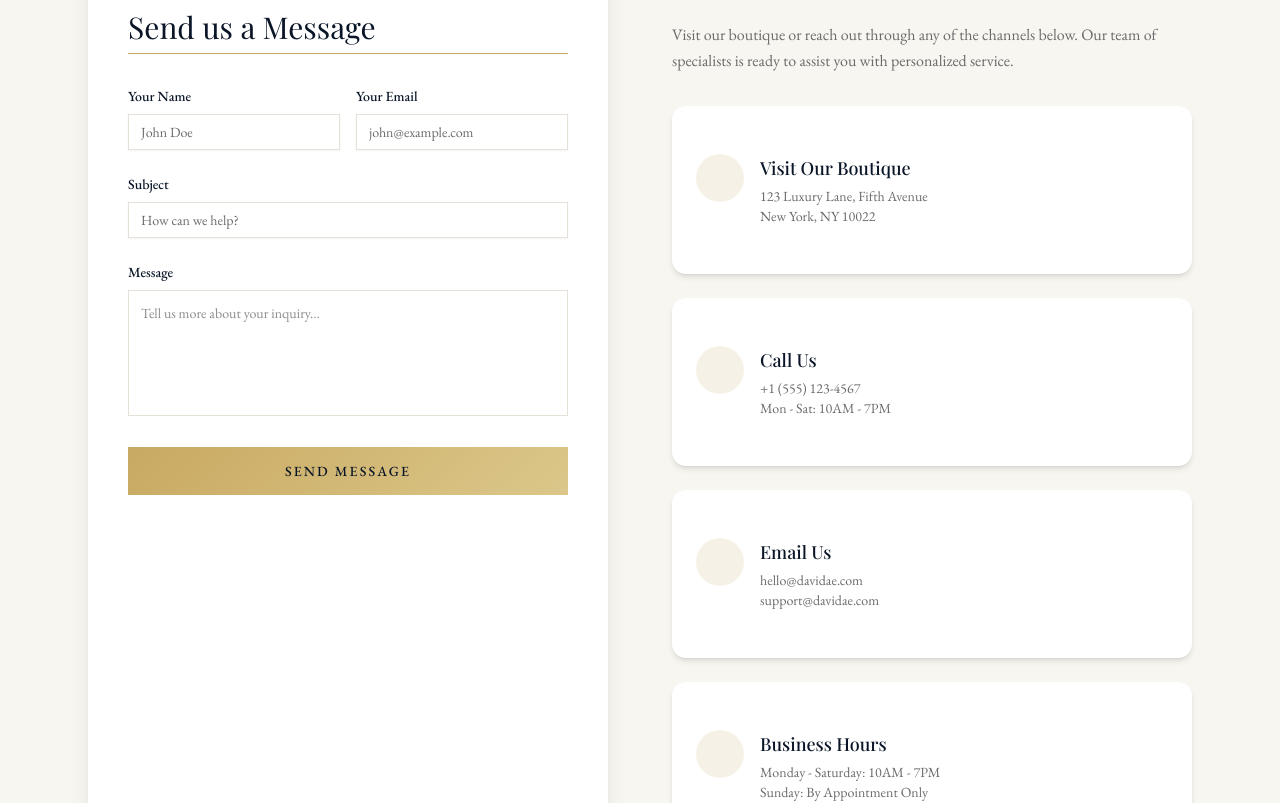
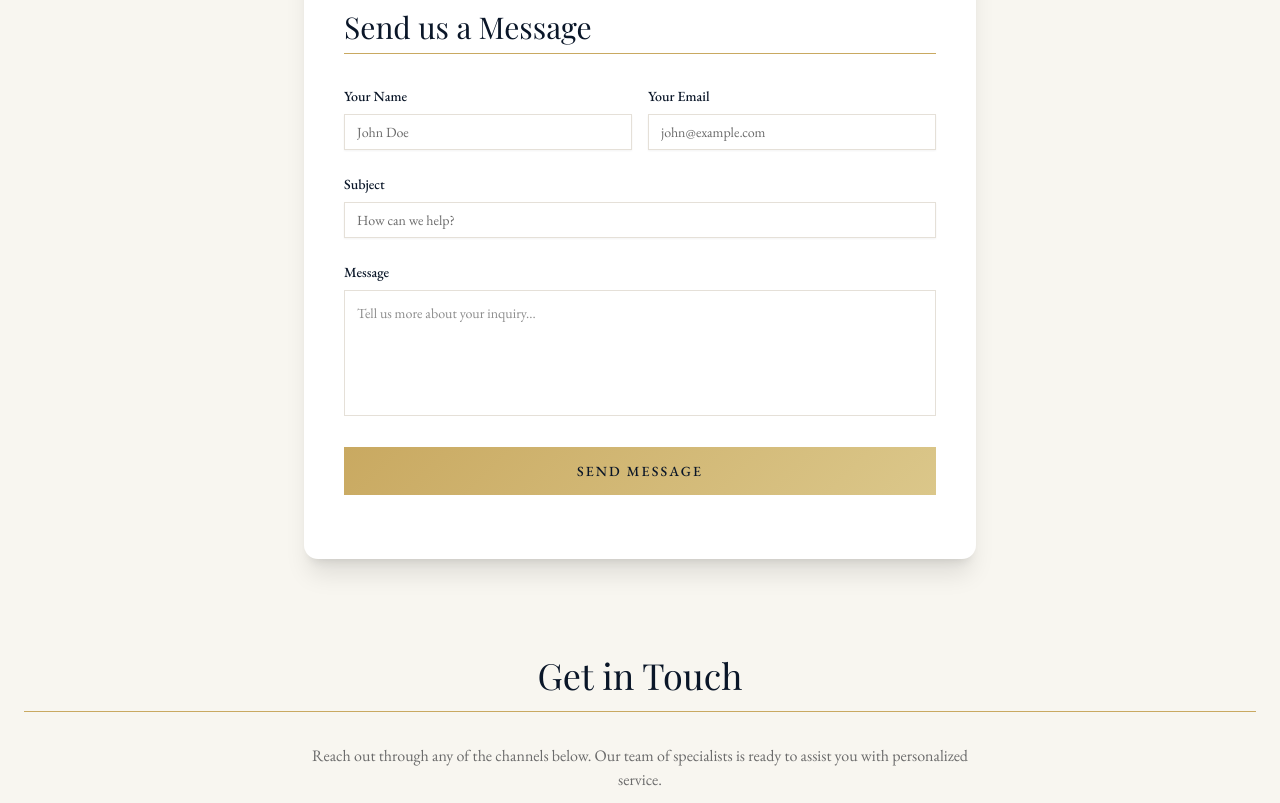
Before and after one commit to GECS12/davidaejewelry, a Next.js app: page /contacts in a window 1280 px wide. Shown: the part 580-1383 px from the top of the page. Built offline with nearby package versions, Linux system fonts and the light colour scheme; a web font is replaced by a local one.

Commit message:
Contacts

```diff
--- a/src/app/contacts/page.tsx
+++ b/src/app/contacts/page.tsx
@@ -61,9 +61,10 @@ export default function ContactsPage() {
 
       {/* Contact Content */}
       <section className="py-20 md:py-28 bg-[var(--cream)]">
-        <div className="max-w-6xl mx-auto px-6">
-          <div className="grid lg:grid-cols-2 gap-16">
-            {/* Contact Form */}
+        <div className="max-w-7xl mx-auto px-6">
+          <div className="flex flex-col items-center">
+            {/* Contact Form - Centered */}
+            <div className="w-full max-w-2xl mb-24">
               <Card className="border-none shadow-xl bg-white">
                 <CardContent className="p-8 md:p-10">
                   <h2
@@ -82,7 +83,7 @@ export default function ContactsPage() {
                       <div>
                         <label
                           htmlFor="name"
-                        className="block text-sm font-medium mb-2"
+                          className="block text-sm font-medium mb-2 text-left"
                           style={{ color: "var(--navy)" }}
                         >
                           Your Name
@@ -102,7 +103,7 @@ export default function ContactsPage() {
                       <div>
                         <label
                           htmlFor="email"
-                        className="block text-sm font-medium mb-2"
+                          className="block text-sm font-medium mb-2 text-left"
                           style={{ color: "var(--navy)" }}
                         >
                           Your Email
@@ -124,7 +125,7 @@ export default function ContactsPage() {
                     <div>
                       <label
                         htmlFor="subject"
-                      className="block text-sm font-medium mb-2"
+                        className="block text-sm font-medium mb-2 text-left"
                         style={{ color: "var(--navy)" }}
                       >
                         Subject
@@ -145,7 +146,7 @@ export default function ContactsPage() {
                     <div>
                       <label
                         htmlFor="message"
-                      className="block text-sm font-medium mb-2"
+                        className="block text-sm font-medium mb-2 text-left"
                         style={{ color: "var(--navy)" }}
                       >
                         Message
@@ -172,12 +173,13 @@ export default function ContactsPage() {
                   </form>
                 </CardContent>
               </Card>
+            </div>
 
-            {/* Contact Info */}
-            <div className="space-y-8">
-              <div>
+            {/* Contact Info - Balanced Grid below */}
+            <div className="w-full">
+              <div className="text-center mb-16">
                 <h2
-                  className="text-2xl md:text-3xl font-light mb-2"
+                  className="text-3xl md:text-4xl font-light mb-4"
                   style={{
                     fontFamily: "var(--font-playfair)",
                     color: "var(--navy)",
@@ -185,62 +187,34 @@ export default function ContactsPage() {
                 >
                   Get in Touch
                 </h2>
-                <Separator className="w-16 bg-[var(--gold)] mb-8" />
+                <Separator className="w-16 bg-[var(--gold)] mx-auto mb-8" />
                 <p
-                  className="text-base font-light leading-relaxed"
+                  className="text-base font-light mx-auto max-w-2xl"
                   style={{ color: "var(--muted-foreground)" }}
                 >
-                  Visit our boutique or reach out through any of the channels
-                  below. Our team of specialists is ready to assist you with
+                  Reach out through any of the channels below. Our team of specialists is ready to assist you with
                   personalized service.
                 </p>
               </div>
 
-              <div className="space-y-6">
-                <Card className="border-none shadow-md bg-white">
-                  <CardContent className="p-6 flex items-start gap-4">
+              <div className="grid grid-cols-1 md:grid-cols-3 gap-8">
+                <Card className="border-none shadow-md bg-white hover:shadow-lg transition-shadow">
+                  <CardContent className="p-8 flex flex-col items-center text-center gap-4">
                     <div
-                      className="w-12 h-12 rounded-full flex items-center justify-center flex-shrink-0"
+                      className="w-14 h-14 rounded-full flex items-center justify-center flex-shrink-0"
                       style={{ backgroundColor: "var(--gold)", opacity: 0.15 }}
                     >
-                      <MapPin className="w-5 h-5" style={{ color: "var(--gold)" }} />
+                      <Phone className="w-6 h-6" style={{ color: "var(--gold)" }} />
                     </div>
                     <div>
                       <h3
-                        className="text-lg font-medium mb-1"
-                        style={{ color: "var(--navy)" }}
-                      >
-                        Visit Our Boutique
-                      </h3>
-                      <p
-                        className="text-sm font-light"
-                        style={{ color: "var(--muted-foreground)" }}
-                      >
-                        123 Luxury Lane, Fifth Avenue
-                        <br />
-                        New York, NY 10022
-                      </p>
-                    </div>
-                  </CardContent>
-                </Card>
-
-                <Card className="border-none shadow-md bg-white">
-                  <CardContent className="p-6 flex items-start gap-4">
-                    <div
-                      className="w-12 h-12 rounded-full flex items-center justify-center flex-shrink-0"
-                      style={{ backgroundColor: "var(--gold)", opacity: 0.15 }}
-                    >
-                      <Phone className="w-5 h-5" style={{ color: "var(--gold)" }} />
-                    </div>
-                    <div>
-                      <h3
-                        className="text-lg font-medium mb-1"
+                        className="text-xl font-medium mb-2"
                         style={{ color: "var(--navy)" }}
                       >
                         Call Us
                       </h3>
                       <p
-                        className="text-sm font-light"
+                        className="text-sm font-light leading-relaxed"
                         style={{ color: "var(--muted-foreground)" }}
                       >
                         +1 (555) 123-4567
@@ -251,23 +225,23 @@ export default function ContactsPage() {
                   </CardContent>
                 </Card>
 
-                <Card className="border-none shadow-md bg-white">
-                  <CardContent className="p-6 flex items-start gap-4">
+                <Card className="border-none shadow-md bg-white hover:shadow-lg transition-shadow">
+                  <CardContent className="p-8 flex flex-col items-center text-center gap-4">
                     <div
-                      className="w-12 h-12 rounded-full flex items-center justify-center flex-shrink-0"
+                      className="w-14 h-14 rounded-full flex items-center justify-center flex-shrink-0"
                       style={{ backgroundColor: "var(--gold)", opacity: 0.15 }}
                     >
-                      <Mail className="w-5 h-5" style={{ color: "var(--gold)" }} />
+                      <Mail className="w-6 h-6" style={{ color: "var(--gold)" }} />
                     </div>
                     <div>
                       <h3
-                        className="text-lg font-medium mb-1"
+                        className="text-xl font-medium mb-2"
                         style={{ color: "var(--navy)" }}
                       >
                         Email Us
                       </h3>
                       <p
-                        className="text-sm font-light"
+                        className="text-sm font-light leading-relaxed"
                         style={{ color: "var(--muted-foreground)" }}
                       >
                         hello@davidae.com
@@ -278,28 +252,28 @@ export default function ContactsPage() {
                   </CardContent>
                 </Card>
 
-                <Card className="border-none shadow-md bg-white">
-                  <CardContent className="p-6 flex items-start gap-4">
+                <Card className="border-none shadow-md bg-white hover:shadow-lg transition-shadow">
+                  <CardContent className="p-8 flex flex-col items-center text-center gap-4">
                     <div
-                      className="w-12 h-12 rounded-full flex items-center justify-center flex-shrink-0"
+                      className="w-14 h-14 rounded-full flex items-center justify-center flex-shrink-0"
                       style={{ backgroundColor: "var(--gold)", opacity: 0.15 }}
                     >
-                      <Clock className="w-5 h-5" style={{ color: "var(--gold)" }} />
+                      <Clock className="w-6 h-6" style={{ color: "var(--gold)" }} />
                     </div>
                     <div>
                       <h3
-                        className="text-lg font-medium mb-1"
+                        className="text-xl font-medium mb-2"
                         style={{ color: "var(--navy)" }}
                       >
                         Business Hours
                       </h3>
                       <p
-                        className="text-sm font-light"
+                        className="text-sm font-light leading-relaxed"
                         style={{ color: "var(--muted-foreground)" }}
                       >
-                        Monday - Saturday: 10AM - 7PM
+                        Mon - Sat: 10AM - 7PM
                         <br />
-                        Sunday: By Appointment Only
+                        Sun: By Appointment
                       </p>
                     </div>
                   </CardContent>
--- a/src/components/ProductGallery.tsx
+++ b/src/components/ProductGallery.tsx
@@ -1,6 +1,6 @@
 "use client";
 
-import { useState, useEffect, useCallback } from "react";
+import { useState, useEffect, useCallback, useMemo } from "react";
 import Image from "next/image";
 import { cn } from "@/lib/utils";
 import { urlFor } from "@/sanity/lib/image";
@@ -12,9 +12,20 @@ interface ProductGalleryProps {
 
 export function ProductGallery({ images, productName }: ProductGalleryProps) {
   // Filter out any invalid images just in case
-  const validImages = images.filter(Boolean);
+  const validImages = useMemo(() => images.filter(Boolean), [images]);
 
   const [mainIndex, setMainIndex] = useState(0);
+
+  // Pre-calculate all image URLs to avoid recalculation on render
+  const imageUrls = useMemo(() =>
+    validImages.map(img => urlFor(img).width(1200).url()),
+    [validImages]
+  );
+
+  const thumbUrls = useMemo(() =>
+    validImages.map(img => urlFor(img).width(200).url()),
+    [validImages]
+  );
 
   const nextImage = useCallback(() => {
     setMainIndex((prev) => (prev + 1) % validImages.length);
@@ -45,19 +56,28 @@ export function ProductGallery({ images, productName }: ProductGalleryProps) {
     );
   }
 
-  const mainImageUrl = urlFor(validImages[mainIndex]).width(1200).url();
-
   return (
     <div className="space-y-4">
-      {/* Main Image */}
+      {/* Main Image Container */}
       <div className="relative aspect-square w-full bg-white/5 rounded-lg overflow-hidden shadow-sm group">
-        <Image
-          src={mainImageUrl}
-          alt={productName}
-          fill
-          className="object-contain"
-          priority
-        />
+        {imageUrls.map((url, idx) => (
+          <div
+            key={idx}
+            className={cn(
+              "absolute inset-0 transition-opacity duration-300 ease-in-out",
+              mainIndex === idx ? "opacity-100 z-10" : "opacity-0 z-0"
+            )}
+          >
+            <Image
+              src={url}
+              alt={`${productName} view ${idx + 1}`}
+              fill
+              className="object-contain"
+              priority={idx === 0}
+              loading={idx === 0 ? "eager" : "lazy"}
+            />
+          </div>
+        ))}
 
         {/* Navigation Buttons for Gallery */}
         {validImages.length > 1 && (
@@ -102,7 +122,7 @@ export function ProductGallery({ images, productName }: ProductGalleryProps) {
       {/* Thumbnails */}
       {validImages.length > 1 && (
         <div className="flex gap-4 overflow-x-auto pb-2">
-          {validImages.map((img, idx) => (
+          {thumbUrls.map((url, idx) => (
             <button
               key={idx}
               onClick={() => setMainIndex(idx)}
@@ -114,8 +134,8 @@ export function ProductGallery({ images, productName }: ProductGalleryProps) {
               )}
             >
               <Image
-                src={urlFor(img).width(200).url()}
-                alt={`${productName} view ${idx + 1}`}
+                src={url}
+                alt={`${productName} thumbnail ${idx + 1}`}
                 fill
                 className="object-cover"
               />
```
Lines whose indentation alone changed are shown as unchanged.
